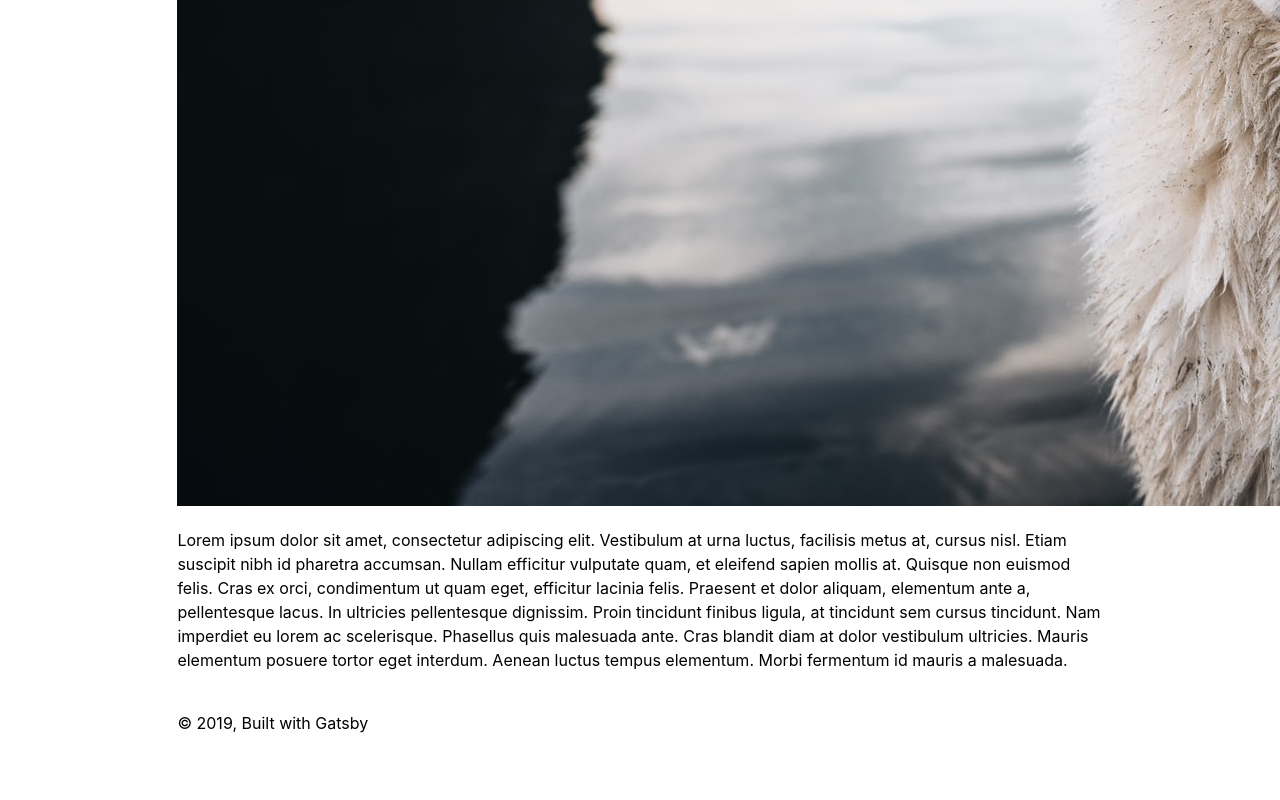
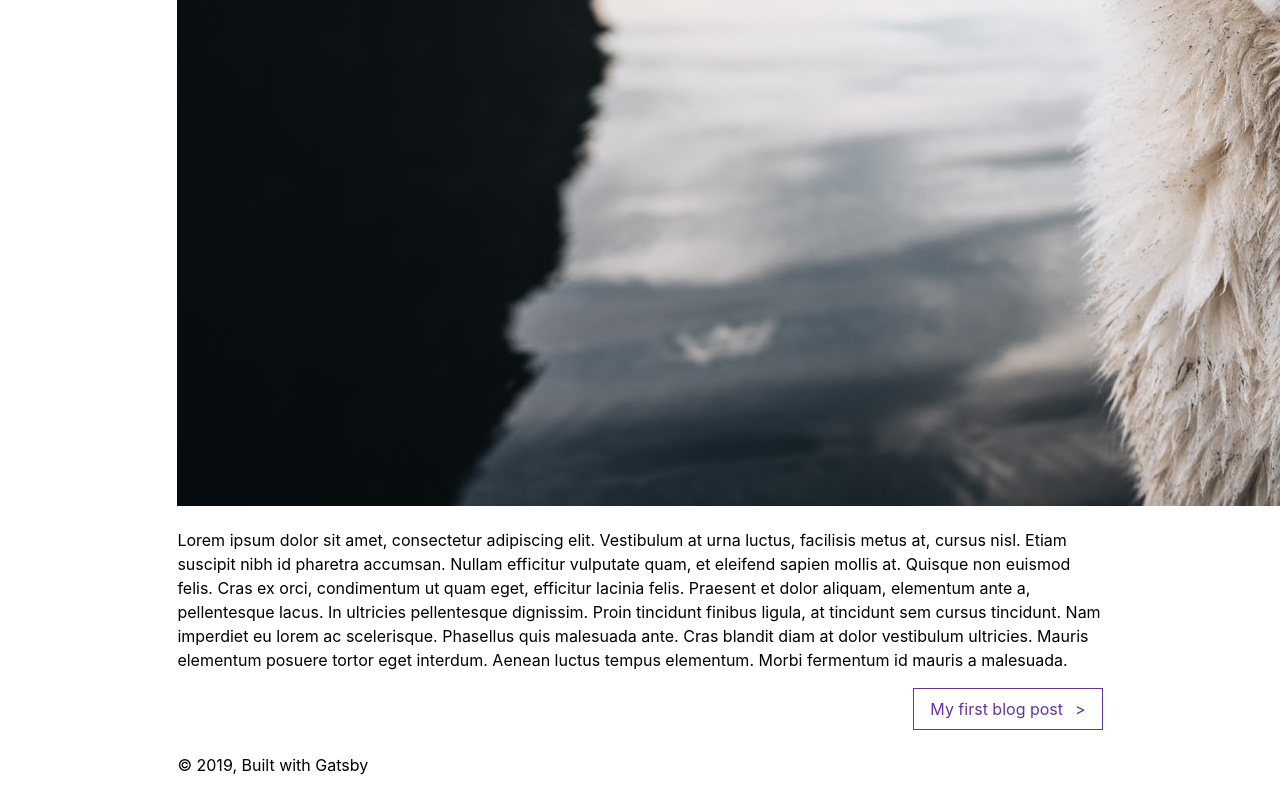
Before and after one commit to Pagepro/gatsby-workshop, a Gatsby site: page /blog/post-2 in a window 1280 px wide. Shown: the part 2497-3297 px from the top of the page. Before the commit the page ends 3255 px from the top, so only its background shows below. Built offline with nearby package versions, Linux system fonts and the light colour scheme; Gatsby itself is replaced by a stand-in of ours.

Commit message:
post images, pagination

```diff
--- a/gatsby-config.js
+++ b/gatsby-config.js
@@ -34,6 +34,11 @@ module.exports = {
         path: `${__dirname}/src/markdown-pages`,
       },
     },
-    `gatsby-transformer-remark`,
+    {
+      resolve: 'gatsby-transformer-remark',
+      options: {
+        plugins: ['gatsby-remark-images'],
+      },
+    },
   ],
 }
--- a/gatsby-node.js
+++ b/gatsby-node.js
@@ -17,6 +17,20 @@ exports.createPages = async ({ actions, graphql, reporter }) => {
               path
             }
           }
+          next {
+            id
+            frontmatter {
+              path
+              title
+            }
+          }
+          previous {
+            id
+            frontmatter {
+              path
+              title
+            }
+          }
         }
       }
     }
@@ -29,12 +43,14 @@ exports.createPages = async ({ actions, graphql, reporter }) => {
 
   const posts = result.data.allMarkdownRemark.edges
 
-  posts.forEach(({ node }) => {
+  posts.forEach(({ node, previous, next }) => {
     createPage({
       path: `blog/${node.frontmatter.path}`,
       component: blogPostTemplate,
       context: {
         originalPath: node.frontmatter.path,
+        prev: previous,
+        next,
       },
     })
   })
--- /dev/null
+++ b/src/components/styles/PagionationStyles.js
@@ -0,0 +1,43 @@
+import styled from 'styled-components'
+
+const PaginationStyled = styled.div`
+  .prev {
+    float: left;
+
+    &::before {
+      margin-right: 0.75rem;
+      content: '<';
+    }
+  }
+
+  .next {
+    float: right;
+
+    &::after {
+      margin-left: 0.75rem;
+      content: '>';
+    }
+  }
+
+  .prev,
+  .next {
+    border: 1px solid var(--purple);
+    padding: 0.5rem 1rem;
+    color: var(--purple);
+    transition: 170ms ease;
+
+    &:hover {
+      color: var(--white);
+      background: var(--purple);
+    }
+  }
+
+  &::after {
+    display: block;
+    content: '';
+    height: 0;
+    clear: both;
+  }
+`
+
+export default PaginationStyled
--- a/src/templates/post.js
+++ b/src/templates/post.js
@@ -1,8 +1,9 @@
 import React from 'react'
 import { graphql, Link } from 'gatsby'
 import Layout from '../components/Layout'
+import PaginationStyled from '../components/styles/PagionationStyles'
 
-const Template = ({ data }) => {
+const Template = ({ data, pageContext: { prev, next } }) => {
   const { markdownRemark: post } = data
 
   return (
@@ -11,6 +12,18 @@ const Template = ({ data }) => {
         <h1>{post.frontmatter.title}</h1>
         <h2>{post.frontmatter.date}</h2>
         <div dangerouslySetInnerHTML={{ __html: post.html }} />
+        <PaginationStyled>
+          {prev && (
+            <Link className="prev" to={`/blog/${prev.frontmatter.path}`}>
+              {prev.frontmatter.title}
+            </Link>
+          )}
+          {next && (
+            <Link className="next" to={`/blog/${next.frontmatter.path}`}>
+              {next.frontmatter.title}
+            </Link>
+          )}
+        </PaginationStyled>
       </div>
     </Layout>
   )
```
